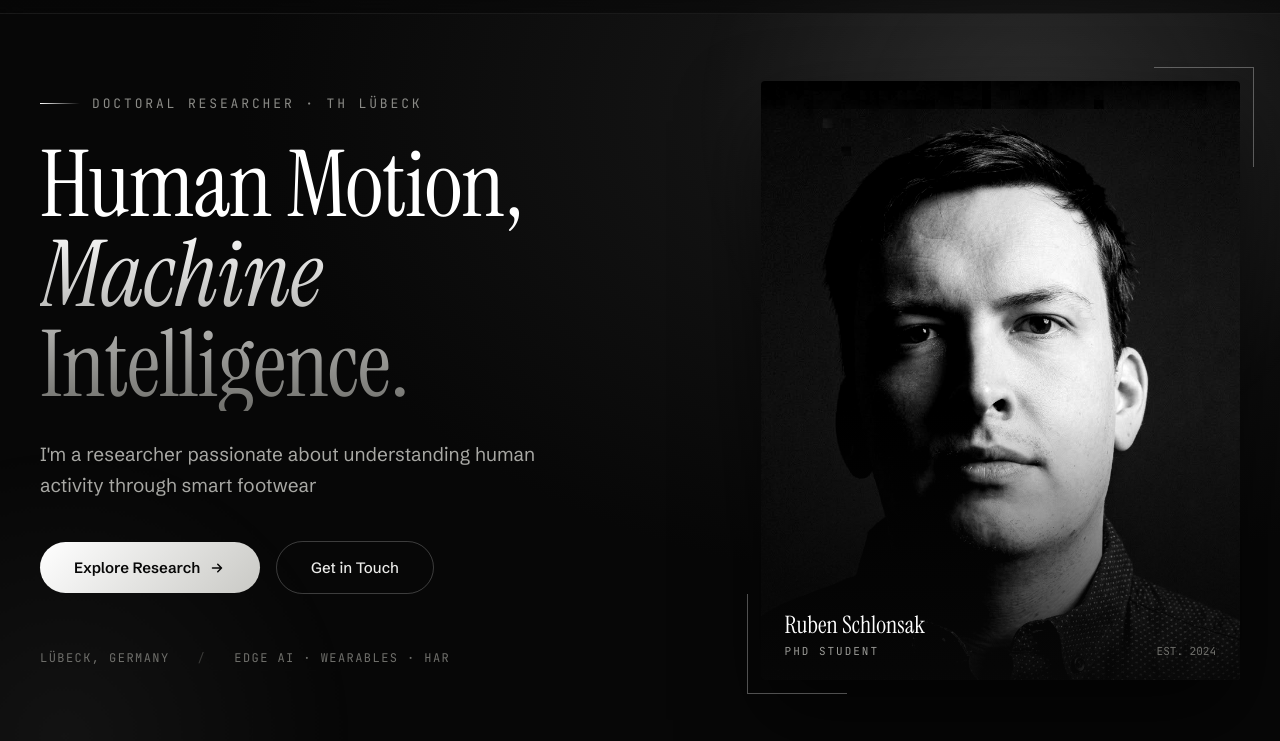
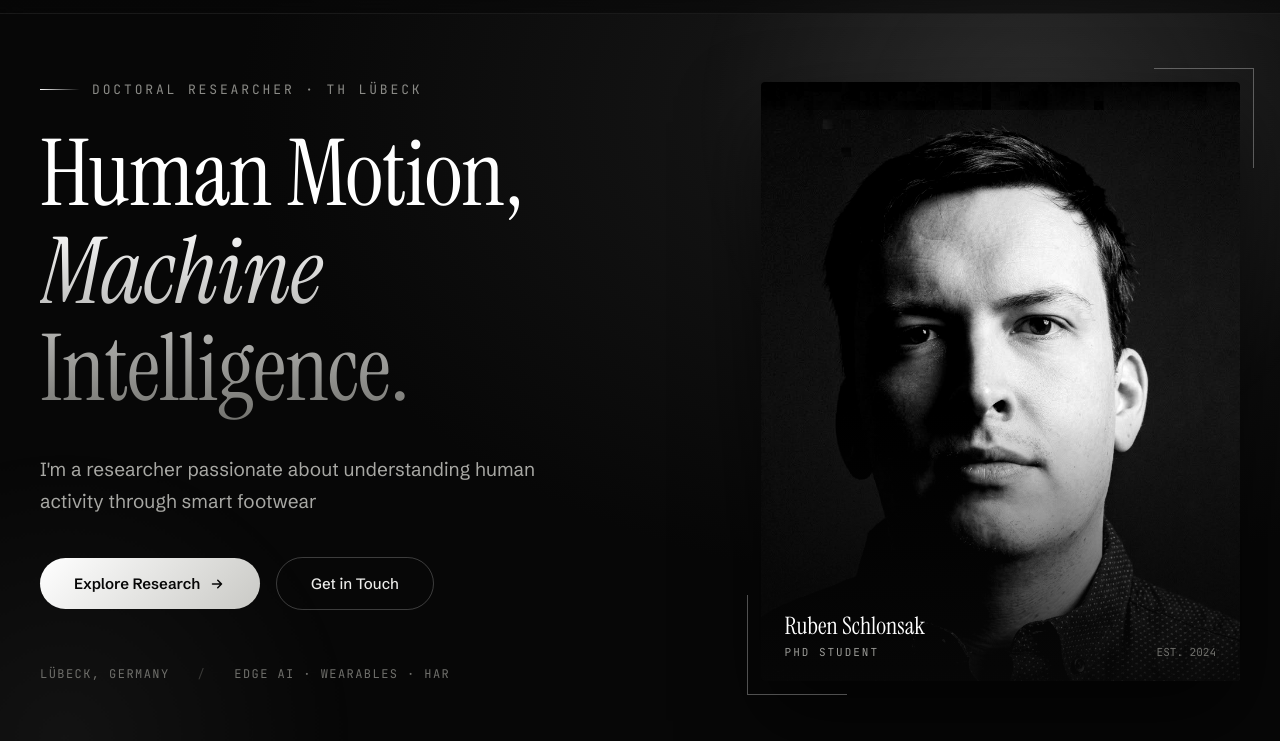
Before and after one commit to RubenSchlonsak/rubenschlonsak.github.io, a plain HTML site: page index.html in a window 1280 px wide. Shown: the part 59-800 px from the top of the page. Drawn offline with Linux system fonts and the light colour scheme.

Commit message:
small things

```diff
--- a/index.html
+++ b/index.html
@@ -3,7 +3,7 @@
 <head>
     <meta charset="UTF-8">
     <meta name="viewport" content="width=device-width, initial-scale=1.0">
-    <title>Ruben Schlonsak — Doctoral Researcher</title>
+    <title>Ruben Schlonsak — PhD Student</title>
     <link rel="preconnect" href="https://fonts.googleapis.com">
     <link rel="preconnect" href="https://fonts.gstatic.com" crossorigin>
     <link href="https://fonts.googleapis.com/css2?family=Instrument+Serif:ital@0;1&family=Schibsted+Grotesk:wght@400;500;600;700&family=JetBrains+Mono:wght@400;500&display=swap" rel="stylesheet">
@@ -234,8 +234,9 @@
             font-family: 'Instrument Serif', serif;
             font-weight: 400;
             font-size: clamp(52px, 7.2vw, 100px);
-            line-height: 0.98;
+            line-height: 1.06;
             letter-spacing: -0.01em;
+            padding-bottom: 0.08em;
             margin-bottom: 28px;
         }
         .hero-typing {
```
